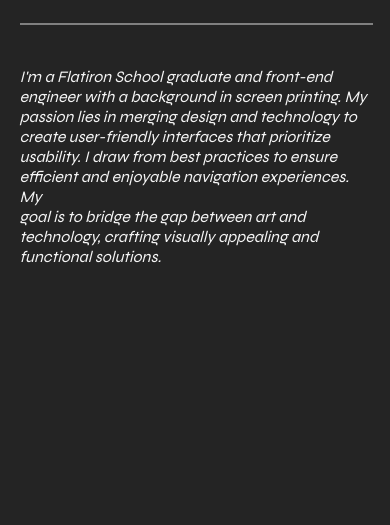
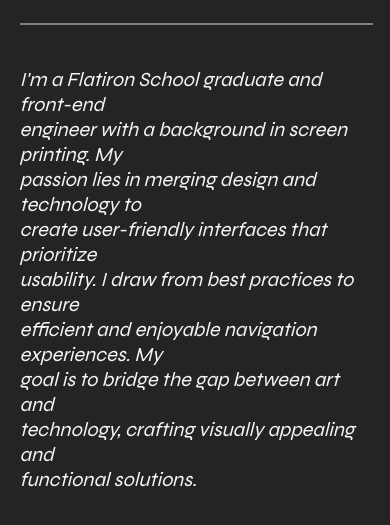
Before and after one commit to Kaltrunner/Portfolio-3, a React (Vite) app: page /about in a window 390 px wide. Shown: the part 239-764 px from the top of the page. Built offline with nearby package versions, Linux system fonts and the light colour scheme; a web font is replaced by a local one.

Commit message:
about mobile

```diff
--- a/src/App.css
+++ b/src/App.css
@@ -87,12 +87,6 @@
     }
 }
 
-@media only screen and (max-width: 488px) {
-    .about-lorem-div p {
-        font-size: 1rem;
-    }
-}
-
 @media screen and (min-width: 320px) and (max-width: 844px) and (orientation: landscape) {
     html {
       transform: rotate(-90deg);
@@ -103,4 +97,7 @@
       top: 100%;
       left: 0;
     }
+    .about-lorem-div p {
+        font-size: 1rem;
+    }
   }
```
